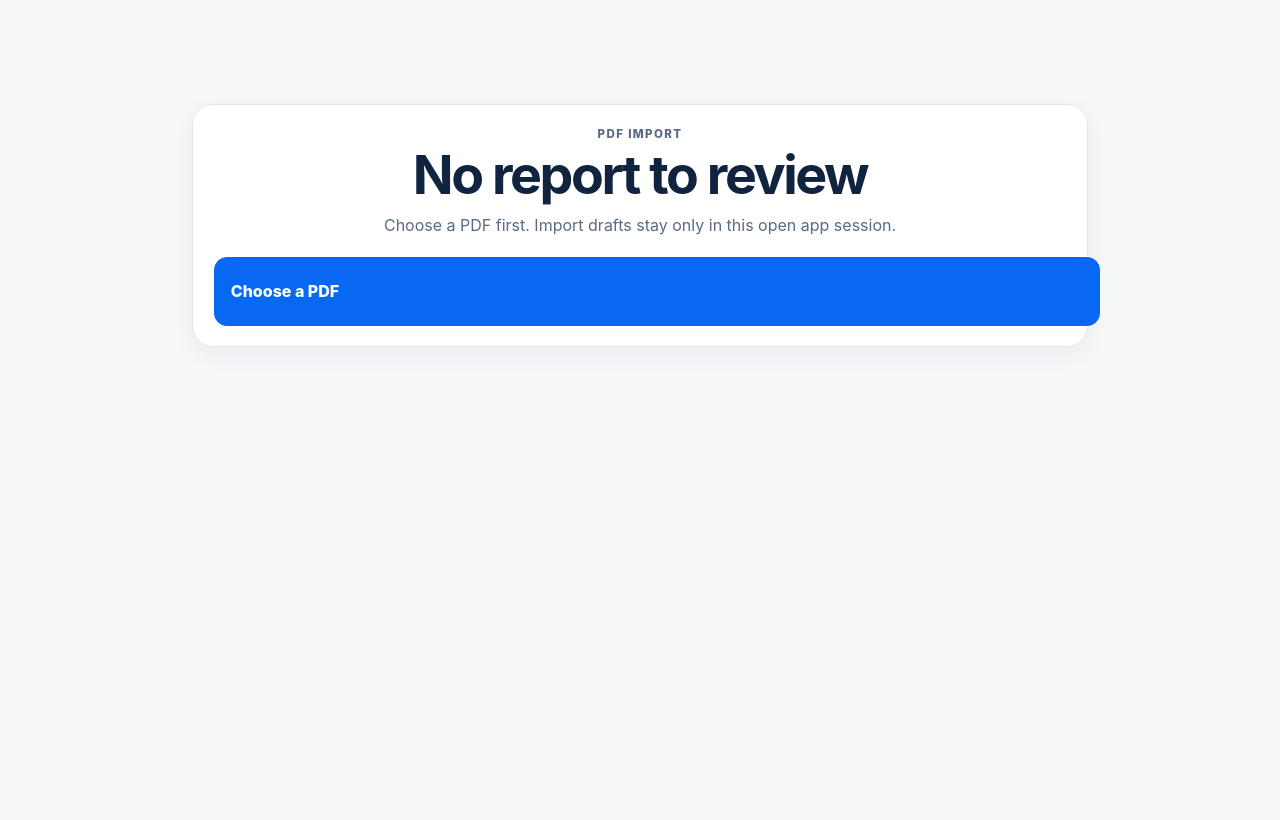
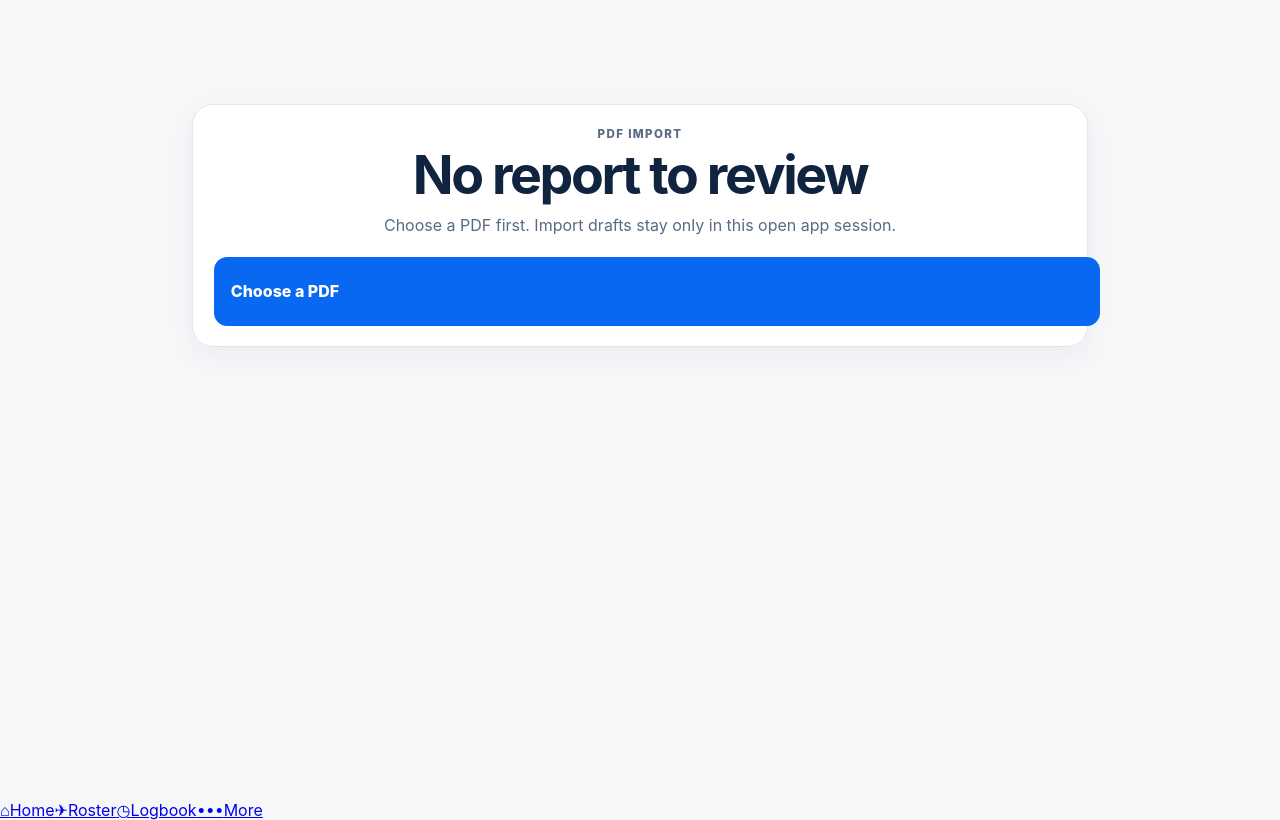
Before and after one commit to rbozzhanov-web/PWAPlog, a React (Vite) app in the folder apps/web/: page /import/review in a window 1280 px wide. Built offline with nearby package versions, Linux system fonts and the light colour scheme.

Commit message:
feat: build local AIMS roster workflow

```diff
--- a/apps/web/src/app/routes.tsx
+++ b/apps/web/src/app/routes.tsx
@@ -1,12 +1,15 @@
 import { lazy, Suspense } from 'react';
 import { Navigate, Route, Routes } from 'react-router-dom';
 
+import { AppFrame } from './AppFrame';
 import { createPilotLogbookDb } from '../db/database';
 import type { PilotLogbookDb } from '../db/database';
 import { ImportDraftProvider } from '../features/import/importDraft';
 import { EntryEditorPage } from '../features/logbook/EntryEditorPage';
 import { LogbookPage } from '../features/logbook/LogbookPage';
 import { SettingsPage } from '../features/settings/SettingsPage';
+import { HomePage } from '../features/home/HomePage';
+import { RosterPage } from '../features/roster/RosterPage';
 
 const db = createPilotLogbookDb();
 
@@ -26,14 +29,17 @@ export function AppRoutes({ db: routeDb = db }: AppRoutesProps) {
     <ImportDraftProvider>
       <Suspense fallback={<p role="status">Loading…</p>}>
         <Routes>
+          <Route element={<AppFrame />}>
+            <Route path="/" element={<HomePage db={routeDb} />} />
+            <Route path="/roster" element={<RosterPage />} />
             <Route path="/logbook" element={<LogbookPage db={routeDb} />} />
             <Route path="/logbook/new" element={<EntryEditorPage db={routeDb} />} />
             <Route path="/logbook/:id" element={<EntryEditorPage db={routeDb} />} />
             <Route path="/import/logbook" element={<ImportLogbookPage db={routeDb} />} />
             <Route path="/import/review" element={<ReviewImportPage db={routeDb} />} />
             <Route path="/settings" element={<SettingsPage db={routeDb} />} />
-          <Route path="/" element={<Navigate to="/logbook" replace />} />
             <Route path="*" element={<Navigate to="/logbook" replace />} />
+          </Route>
         </Routes>
       </Suspense>
     </ImportDraftProvider>
```
Lines whose indentation alone changed are shown as unchanged.
